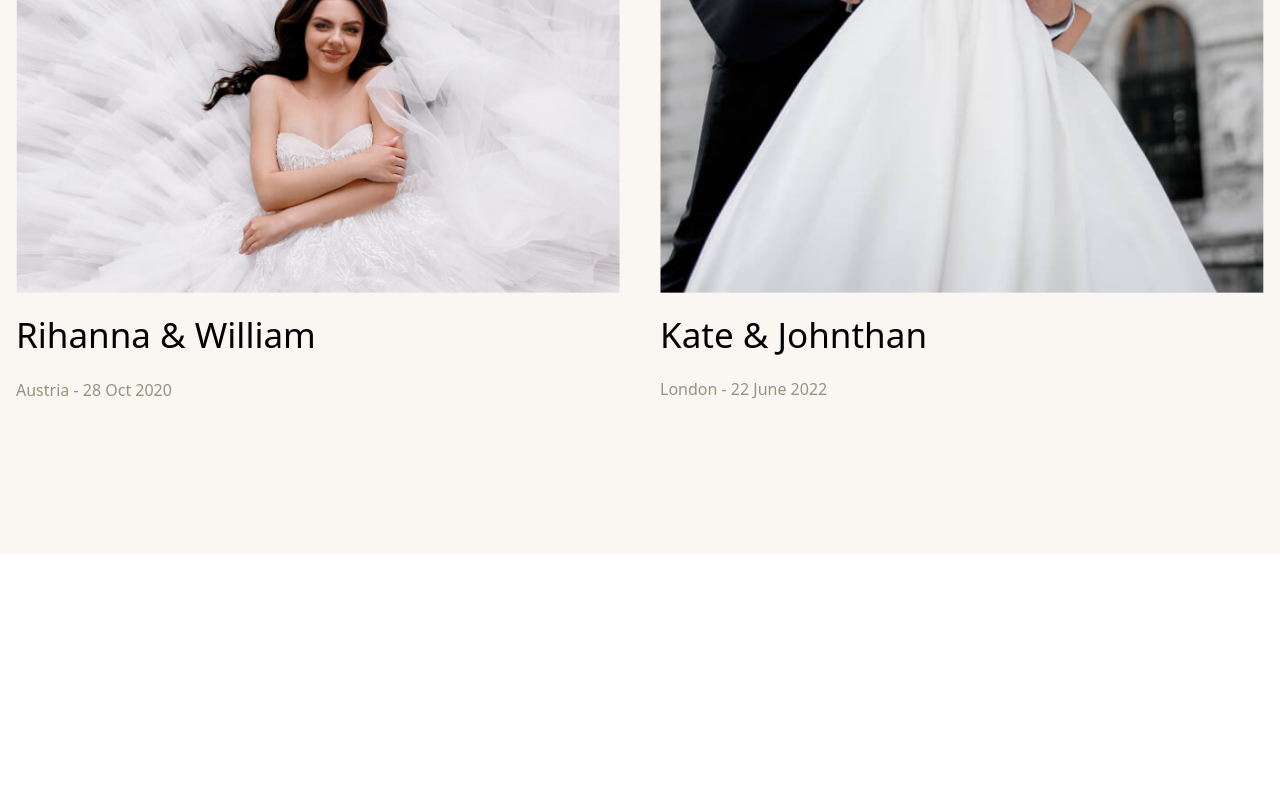
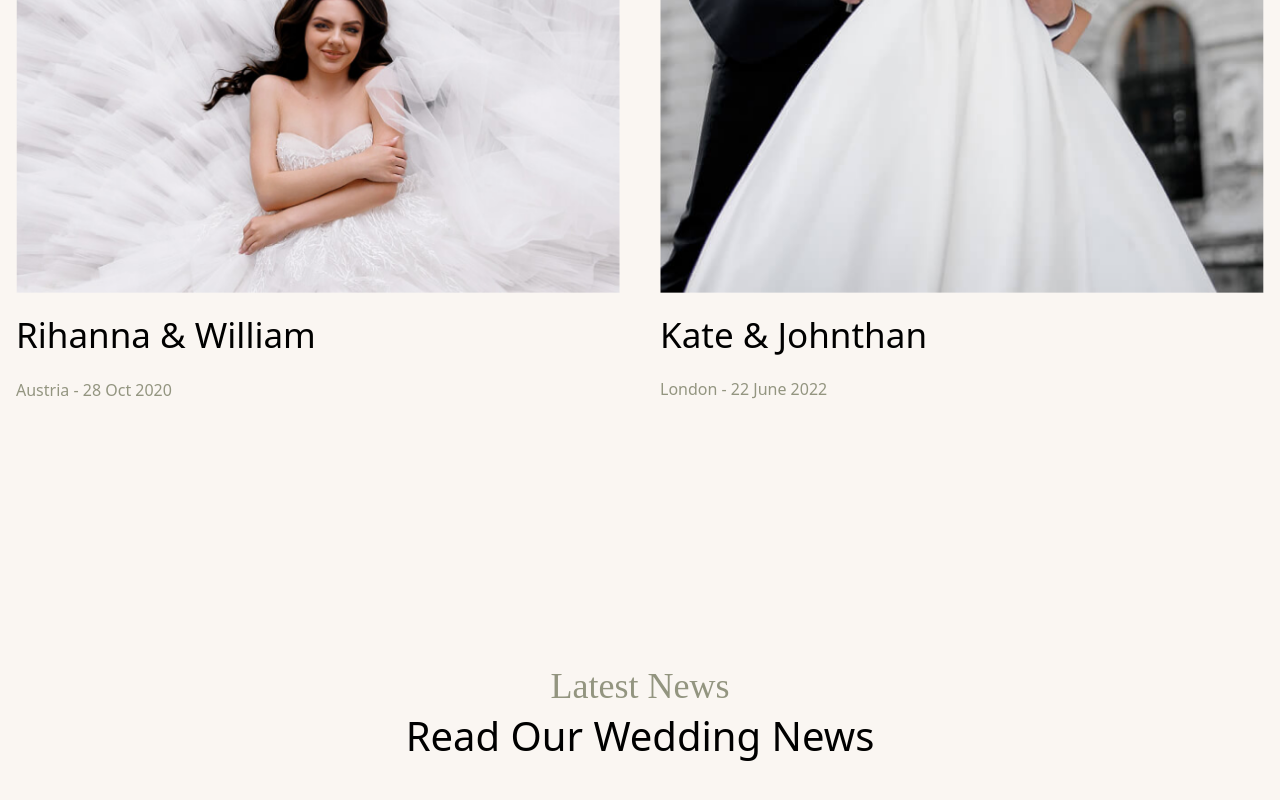
Before and after one commit to Usman-837/Ananda_Website, a Next.js app: page / in a window 1280 px wide. Shown: the part 6107-6907 px from the top of the page. Before the commit the page ends 6661 px from the top, so only its background shows below. Built offline with nearby package versions, Linux system fonts and the light colour scheme; a web font is replaced by a local one.

Commit message:
create latest news component for latest news about wedding and add heading and paragraph init

```diff
--- /dev/null
+++ b/src/app/components/LatestNews/Latestnews.jsx
@@ -0,0 +1,16 @@
+import React from 'react'
+
+const Latestnews = () => {
+  return (
+    <div className='bg-[#FAF6F2] py-28'>
+      <div className='container'>
+            <div className='text-center'>
+                <h1 className='Vujahday text-[#939580] text-4xl'>Latest News</h1>
+                <p className='text-[40px] '>Read Our Wedding News</p>
+            </div>
+      </div>
+    </div>
+  )
+}
+
+export default Latestnews
--- a/src/app/home/page.js
+++ b/src/app/home/page.js
@@ -1,5 +1,6 @@
 import About from "../components/About/About"
 import Banner from "../components/Banner/Banner"
+import Latestnews from "../components/LatestNews/Latestnews"
 import Memories from "../components/Memories/Memories"
 import Testimonials from "../components/Testimonials/Testimonials"
 import WeddingStory from "../components/WeddingStory/WeddingStory"
@@ -12,6 +13,7 @@ const Home = () => {
       <About/>
       <Testimonials/>
       <WeddingStory/>
+      <Latestnews/>
     </>
   )
 }
```
